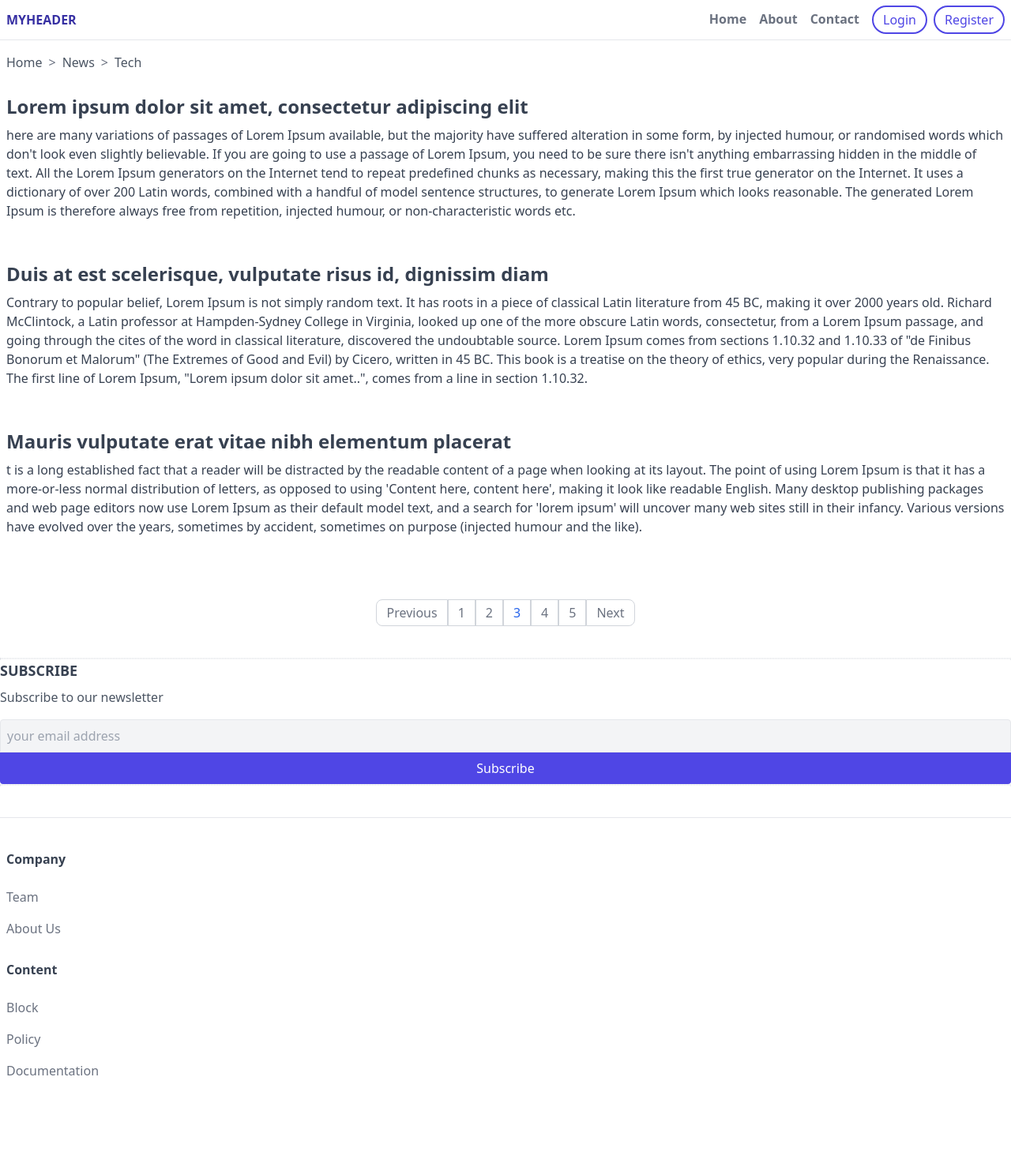
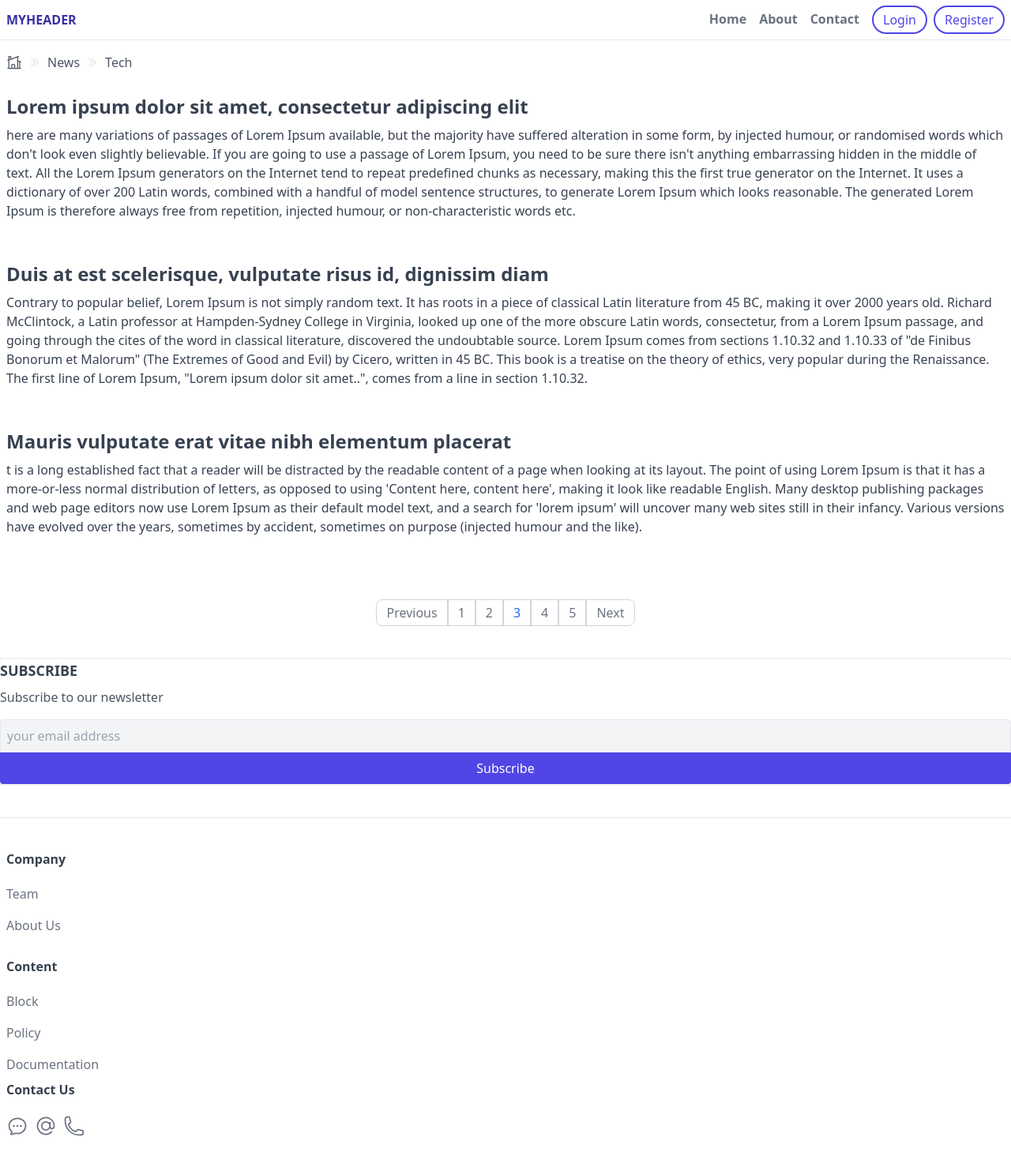
Before and after one commit to s2000promax/TailwindCSS, a website: page index.html in a window 1280 px wide. Shown: the whole page at 79% size. Before the commit the page ends 1416 px from the top, so only its background shows below. Drawn offline with Linux system fonts and the light colour scheme.

Commit message:
feat: icons

```diff
--- a/index.html
+++ b/index.html
@@ -40,10 +40,26 @@
     <!--  breadcrumbs  -->
     <div class="px-2 flex items-center">
         <div class="py-4 overflow-y-auto whitespace-nowrap flex items-center">
-            <a class="text-gray-600 hover:text-amber-900" href="#">Home</a>
-            <span class="mx-2 text-gray-500">&gt;</span>
+            <a class="text-gray-600 hover:text-amber-900" href="#">
+                <svg xmlns="http://www.w3.org/2000/svg" fill="none" viewBox="0 0 24 24" stroke-width="1.5"
+                     stroke="currentColor" class="w-5 h-5">
+                    <path stroke-linecap="round" stroke-linejoin="round"
+                          d="M8.25 21v-4.875c0-.621.504-1.125 1.125-1.125h2.25c.621 0 1.125.504 1.125 1.125V21m0 0h4.5V3.545M12.75 21h7.5V10.75M2.25 21h1.5m18 0h-18M2.25 9l4.5-1.636M18.75 3l-1.5.545m0 6.205l3 1m1.5.5l-1.5-.5M6.75 7.364V3h-3v18m3-13.636l10.5-3.819"/>
+                </svg>
+            </a>
+            <span class="mx-2 text-gray-300">
+                <svg xmlns="http://www.w3.org/2000/svg" fill="none" viewBox="0 0 24 24" stroke-width="1.5"
+                     stroke="currentColor" class="w-4 h-4">
+                    <path stroke-linecap="round" stroke-linejoin="round" d="M11.25 4.5l7.5 7.5-7.5 7.5m-6-15l7.5 7.5-7.5 7.5"/>
+                </svg>
+            </span>
             <a class="text-gray-600 hover:text-amber-900" href="#">News</a>
-            <span class="mx-2 text-gray-500">&gt;</span>
+            <span class="mx-2 text-gray-300">
+                <svg xmlns="http://www.w3.org/2000/svg" fill="none" viewBox="0 0 24 24" stroke-width="1.5"
+                     stroke="currentColor" class="w-4 h-4">
+                    <path stroke-linecap="round" stroke-linejoin="round" d="M11.25 4.5l7.5 7.5-7.5 7.5m-6-15l7.5 7.5-7.5 7.5"/>
+                </svg>
+            </span>
             <a class="text-gray-600 hover:text-amber-900" href="#">Tech</a>
         </div>
     </div>
@@ -53,8 +69,17 @@
         <a class="block mb-10" href="">
             <div class="flex">
                 <div>
-                    <h3 class="mt-3 mb-2 text-gray-700 font-bold text-2xl">Lorem ipsum dolor sit amet, consectetur adipiscing elit</h3>
-                    <p class="text-gray-700">here are many variations of passages of Lorem Ipsum available, but the majority have suffered alteration in some form, by injected humour, or randomised words which don't look even slightly believable. If you are going to use a passage of Lorem Ipsum, you need to be sure there isn't anything embarrassing hidden in the middle of text. All the Lorem Ipsum generators on the Internet tend to repeat predefined chunks as necessary, making this the first true generator on the Internet. It uses a dictionary of over 200 Latin words, combined with a handful of model sentence structures, to generate Lorem Ipsum which looks reasonable. The generated Lorem Ipsum is therefore always free from repetition, injected humour, or non-characteristic words etc.</p>
+                    <h3 class="mt-3 mb-2 text-gray-700 font-bold text-2xl">Lorem ipsum dolor sit amet, consectetur
+                        adipiscing elit</h3>
+                    <p class="text-gray-700">here are many variations of passages of Lorem Ipsum available, but the
+                        majority have suffered alteration in some form, by injected humour, or randomised words which
+                        don't look even slightly believable. If you are going to use a passage of Lorem Ipsum, you need
+                        to be sure there isn't anything embarrassing hidden in the middle of text. All the Lorem Ipsum
+                        generators on the Internet tend to repeat predefined chunks as necessary, making this the first
+                        true generator on the Internet. It uses a dictionary of over 200 Latin words, combined with a
+                        handful of model sentence structures, to generate Lorem Ipsum which looks reasonable. The
+                        generated Lorem Ipsum is therefore always free from repetition, injected humour, or
+                        non-characteristic words etc.</p>
                 </div>
             </div>
         </a>
@@ -62,16 +87,32 @@
         <a class="block mb-10" href="">
             <div class="flex">
                 <div>
-                    <h3 class="mt-3 mb-2 text-gray-700 font-bold text-2xl">Duis at est scelerisque, vulputate risus id, dignissim diam</h3>
-                    <p class="text-gray-700">Contrary to popular belief, Lorem Ipsum is not simply random text. It has roots in a piece of classical Latin literature from 45 BC, making it over 2000 years old. Richard McClintock, a Latin professor at Hampden-Sydney College in Virginia, looked up one of the more obscure Latin words, consectetur, from a Lorem Ipsum passage, and going through the cites of the word in classical literature, discovered the undoubtable source. Lorem Ipsum comes from sections 1.10.32 and 1.10.33 of "de Finibus Bonorum et Malorum" (The Extremes of Good and Evil) by Cicero, written in 45 BC. This book is a treatise on the theory of ethics, very popular during the Renaissance. The first line of Lorem Ipsum, "Lorem ipsum dolor sit amet..", comes from a line in section 1.10.32.</p>
+                    <h3 class="mt-3 mb-2 text-gray-700 font-bold text-2xl">Duis at est scelerisque, vulputate risus id,
+                        dignissim diam</h3>
+                    <p class="text-gray-700">Contrary to popular belief, Lorem Ipsum is not simply random text. It has
+                        roots in a piece of classical Latin literature from 45 BC, making it over 2000 years old.
+                        Richard McClintock, a Latin professor at Hampden-Sydney College in Virginia, looked up one of
+                        the more obscure Latin words, consectetur, from a Lorem Ipsum passage, and going through the
+                        cites of the word in classical literature, discovered the undoubtable source. Lorem Ipsum comes
+                        from sections 1.10.32 and 1.10.33 of "de Finibus Bonorum et Malorum" (The Extremes of Good and
+                        Evil) by Cicero, written in 45 BC. This book is a treatise on the theory of ethics, very popular
+                        during the Renaissance. The first line of Lorem Ipsum, "Lorem ipsum dolor sit amet..", comes
+                        from a line in section 1.10.32.</p>
                 </div>
             </div>
         </a>
         <a class="block mb-10" href="">
             <div class="flex">
                 <div>
-                    <h3 class="mt-3 mb-2 text-gray-700 font-bold text-2xl">Mauris vulputate erat vitae nibh elementum placerat</h3>
-                    <p class="text-gray-700">t is a long established fact that a reader will be distracted by the readable content of a page when looking at its layout. The point of using Lorem Ipsum is that it has a more-or-less normal distribution of letters, as opposed to using 'Content here, content here', making it look like readable English. Many desktop publishing packages and web page editors now use Lorem Ipsum as their default model text, and a search for 'lorem ipsum' will uncover many web sites still in their infancy. Various versions have evolved over the years, sometimes by accident, sometimes on purpose (injected humour and the like).</p>
+                    <h3 class="mt-3 mb-2 text-gray-700 font-bold text-2xl">Mauris vulputate erat vitae nibh elementum
+                        placerat</h3>
+                    <p class="text-gray-700">t is a long established fact that a reader will be distracted by the
+                        readable content of a page when looking at its layout. The point of using Lorem Ipsum is that it
+                        has a more-or-less normal distribution of letters, as opposed to using 'Content here, content
+                        here', making it look like readable English. Many desktop publishing packages and web page
+                        editors now use Lorem Ipsum as their default model text, and a search for 'lorem ipsum' will
+                        uncover many web sites still in their infancy. Various versions have evolved over the years,
+                        sometimes by accident, sometimes on purpose (injected humour and the like).</p>
                 </div>
             </div>
         </a>
@@ -126,14 +167,14 @@
 <footer class="border-t mt-10 py-10 px-2">
     <div>
         <div class="mb-5">
-            <h6 class="font-semibold text-gray-700 mb-4">Company</h6>
+            <h6 class="font-semibold text-gray-700 mb-3">Company</h6>
             <ul>
                 <li><a class="footer-link" href="#">Team</a></li>
                 <li><a class="footer-link" href="#">About Us</a></li>
             </ul>
         </div>
         <div>
-            <h6 class="font-semibold text-gray-700 mb-4">Content</h6>
+            <h6 class="font-semibold text-gray-700 mb-3">Content</h6>
             <ul>
                 <li><a class="footer-link"
                        href="#">Block</a></li>
@@ -143,6 +184,29 @@
                        href="#">Documentation</a></li>
             </ul>
         </div>
+
+        <div>
+            <h6 class="font-semibold text-gray-700 mb-3">Contact Us</h6>
+            <ul class="flex">
+                <li class="mr-2">
+                    <a class="footer-link" href="#">
+                    <svg xmlns="http://www.w3.org/2000/svg" fill="none" viewBox="0 0 24 24" stroke-width="1.5" stroke="currentColor" class="w-7 h-7">
+                        <path stroke-linecap="round" stroke-linejoin="round" d="M8.625 12a.375.375 0 11-.75 0 .375.375 0 01.75 0zm0 0H8.25m4.125 0a.375.375 0 11-.75 0 .375.375 0 01.75 0zm0 0H12m4.125 0a.375.375 0 11-.75 0 .375.375 0 01.75 0zm0 0h-.375M21 12c0 4.556-4.03 8.25-9 8.25a9.764 9.764 0 01-2.555-.337A5.972 5.972 0 015.41 20.97a5.969 5.969 0 01-.474-.065 4.48 4.48 0 00.978-2.025c.09-.457-.133-.901-.467-1.226C3.93 16.178 3 14.189 3 12c0-4.556 4.03-8.25 9-8.25s9 3.694 9 8.25z" />
+                    </svg>
+                </a></li>
+                <li class="mr-2"><a class="footer-link" href="#">
+                    <svg xmlns="http://www.w3.org/2000/svg" fill="none" viewBox="0 0 24 24" stroke-width="1.5" stroke="currentColor" class="w-7 h-7">
+                        <path stroke-linecap="round" d="M16.5 12a4.5 4.5 0 11-9 0 4.5 4.5 0 019 0zm0 0c0 1.657 1.007 3 2.25 3S21 13.657 21 12a9 9 0 10-2.636 6.364M16.5 12V8.25" />
+                    </svg>
+                </a>
+                </li>
+                <li><a class="footer-link" href="#">
+                    <svg xmlns="http://www.w3.org/2000/svg" fill="none" viewBox="0 0 24 24" stroke-width="1.5" stroke="currentColor" class="w-7 h-7">
+                        <path stroke-linecap="round" stroke-linejoin="round" d="M2.25 6.75c0 8.284 6.716 15 15 15h2.25a2.25 2.25 0 002.25-2.25v-1.372c0-.516-.351-.966-.852-1.091l-4.423-1.106c-.44-.11-.902.055-1.173.417l-.97 1.293c-.282.376-.769.542-1.21.38a12.035 12.035 0 01-7.143-7.143c-.162-.441.004-.928.38-1.21l1.293-.97c.363-.271.527-.734.417-1.173L6.963 3.102a1.125 1.125 0 00-1.091-.852H4.5A2.25 2.25 0 002.25 4.5v2.25z" />
+                    </svg>
+                </a></li>
+            </ul>
+        </div>
     </div>
 </footer>
 </body>
```
Also changed, not shown: public/style.css.
